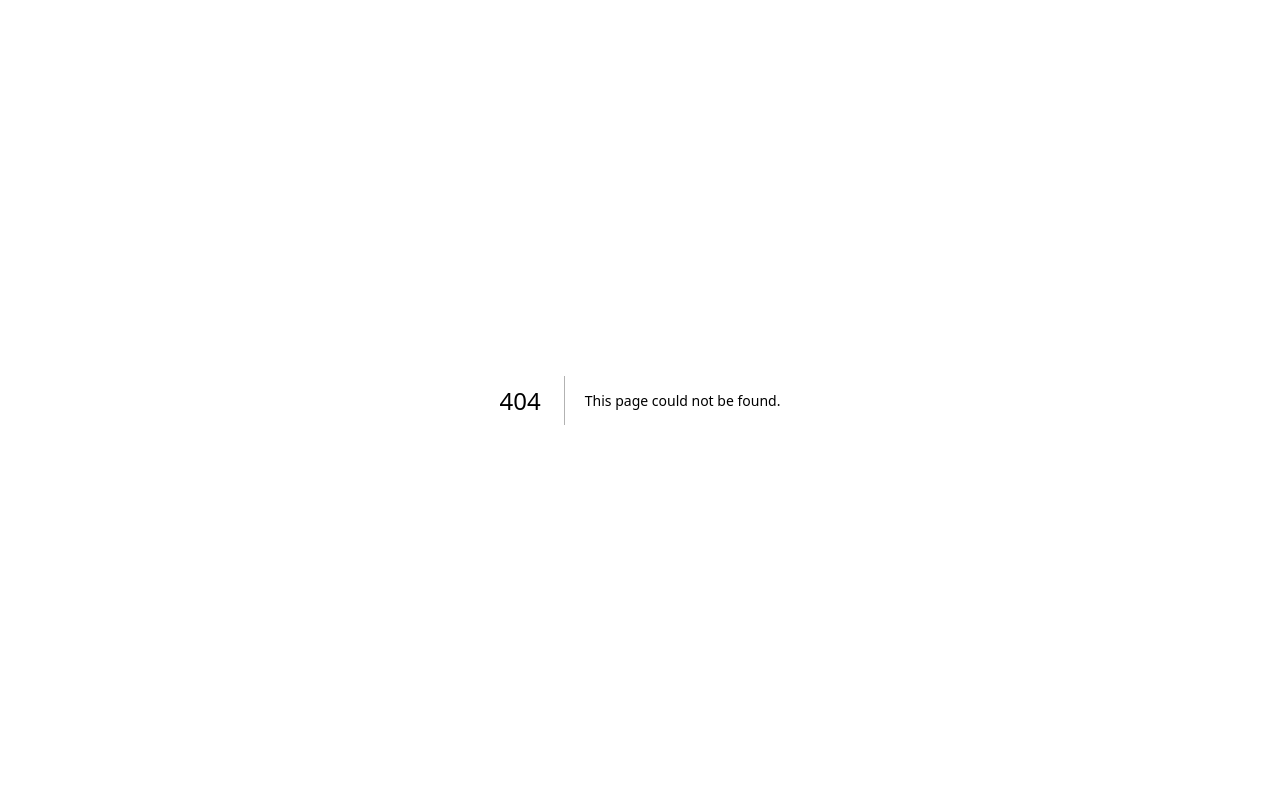
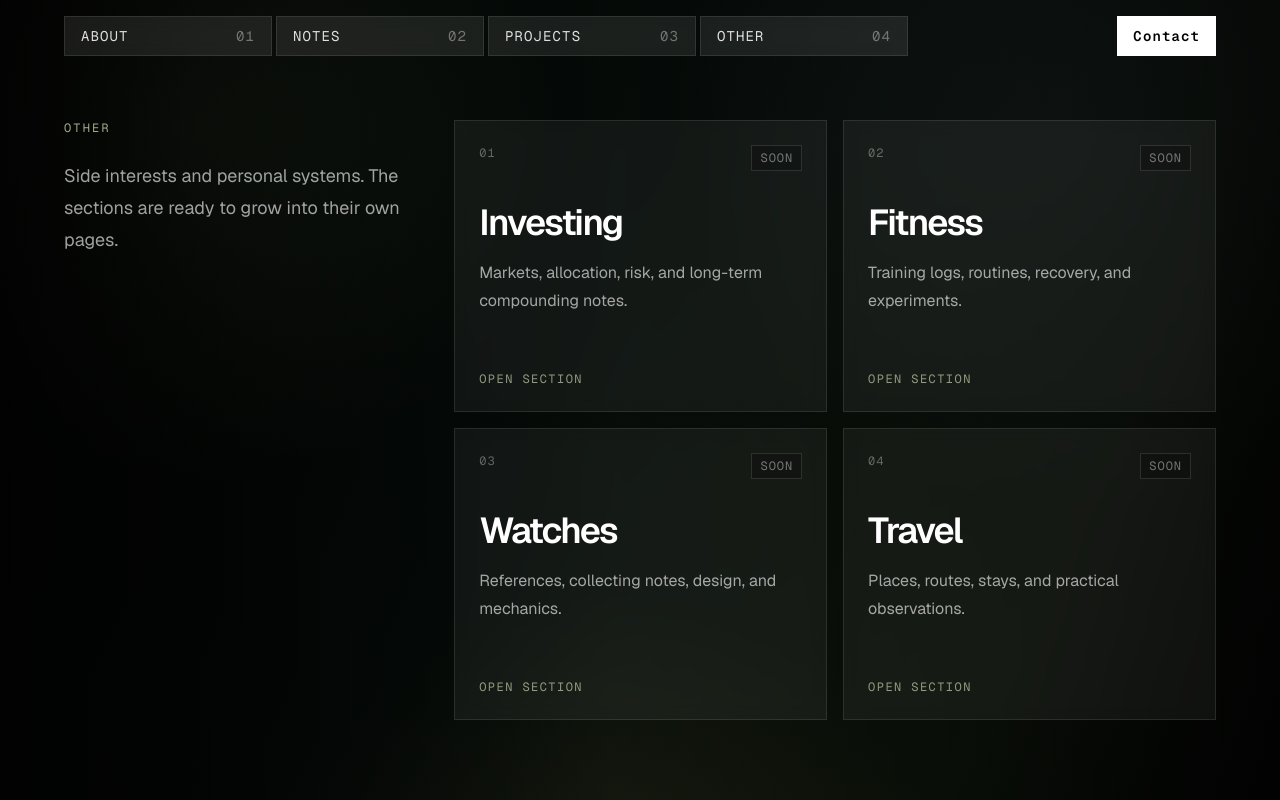
Before and after one commit to lankinenxyz/lankinenxyz-6, a Next.js app: page /other in a window 1280 px wide. Before the commit this address had no page. Built offline with nearby package versions, Linux system fonts and the light colour scheme.

Commit message:
Other page

```diff
--- /dev/null
+++ b/app/other/page.tsx
@@ -0,0 +1,83 @@
+import type { Metadata } from "next";
+import Link from "next/link";
+import Header from "@/components/Header";
+
+const sections = [
+  {
+    title: "Investing",
+    href: "/other/investing",
+    description: "Markets, allocation, risk, and long-term compounding notes.",
+  },
+  {
+    title: "Fitness",
+    href: "/other/fitness",
+    description: "Training logs, routines, recovery, and experiments.",
+  },
+  {
+    title: "Watches",
+    href: "/other/watches",
+    description: "References, collecting notes, design, and mechanics.",
+  },
+  {
+    title: "Travel",
+    href: "/other/travel",
+    description: "Places, routes, stays, and practical observations.",
+  },
+];
+
+export const metadata: Metadata = {
+  title: "Other | lankinen.xyz",
+  description: "Other interests by Elias Lankinen.",
+};
+
+export default function Other() {
+  return (
+    <main className="relative h-dvh overflow-hidden bg-[#050706] px-3 py-3 text-white sm:px-4 sm:py-4">
+      <div className="fixed inset-0 bg-[radial-gradient(circle_at_16%_16%,rgba(135,171,105,0.2),transparent_22rem),radial-gradient(circle_at_84%_14%,rgba(91,118,137,0.22),transparent_25rem),linear-gradient(115deg,#050706_0%,#08100c_44%,#151f11_80%,#050706_100%)]" />
+      <div className="fixed inset-0 bg-[linear-gradient(90deg,rgba(0,0,0,0.86),rgba(0,0,0,0.34)_48%,rgba(0,0,0,0.76)),radial-gradient(circle_at_48%_118%,rgba(96,88,53,0.3),transparent_22rem)]" />
+
+      <div className="relative z-10 mx-auto flex h-full w-full max-w-6xl flex-col">
+        <Header />
+
+        <section className="grid min-h-0 flex-1 gap-8 overflow-y-auto py-8 sm:py-12 lg:grid-cols-[0.62fr_1.38fr] lg:gap-12 lg:py-16">
+          <div className="lg:sticky lg:h-fit">
+            <p className="font-mono text-xs uppercase tracking-[0.18em] text-lime-100/68">Other</p>
+            <p className="mt-6 max-w-sm text-base leading-7 text-white/62 sm:text-lg sm:leading-8">
+              Side interests and personal systems. The sections are ready to grow into their own pages.
+            </p>
+          </div>
+
+          <ol className="grid min-w-0 gap-4 sm:grid-cols-2">
+            {sections.map((section, index) => (
+              <li key={section.href}>
+                <Link
+                  className="group flex h-full min-h-56 flex-col justify-between border border-white/10 bg-white/[0.055] p-5 backdrop-blur transition hover:border-white/20 hover:bg-white/[0.08] sm:p-6"
+                  href={section.href}
+                >
+                  <div>
+                    <div className="flex items-start justify-between gap-4">
+                      <p className="font-mono text-xs uppercase tracking-[0.08em] text-white/34">
+                        {String(index + 1).padStart(2, "0")}
+                      </p>
+                      <span className="border border-white/12 bg-black/20 px-2 py-1 font-mono text-xs uppercase tracking-[0.08em] text-white/42 transition group-hover:border-lime-100/28 group-hover:text-lime-100/72">
+                        Soon
+                      </span>
+                    </div>
+                    <h2 className="mt-8 text-3xl font-semibold tracking-[-0.05em] text-white sm:text-4xl">
+                      {section.title}
+                    </h2>
+                    <p className="mt-4 text-base leading-7 text-white/62">{section.description}</p>
+                  </div>
+
+                  <p className="mt-8 font-mono text-xs uppercase tracking-[0.12em] text-lime-100/58 transition group-hover:text-lime-100">
+                    Open section
+                  </p>
+                </Link>
+              </li>
+            ))}
+          </ol>
+        </section>
+      </div>
+    </main>
+  );
+}
```
